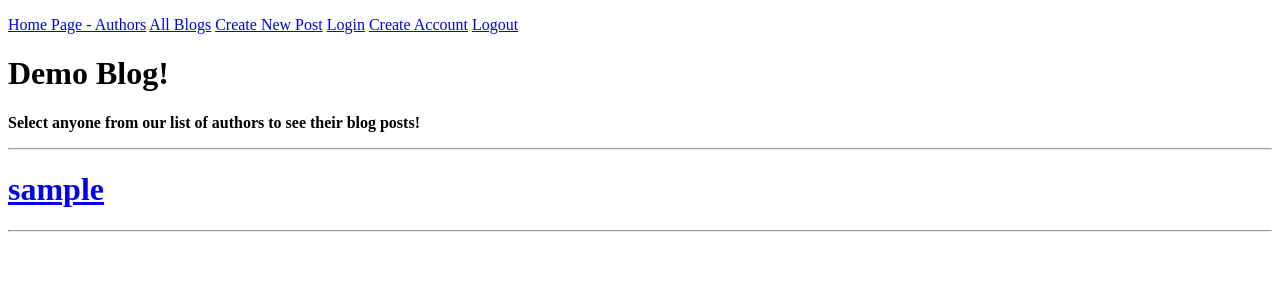
After one commit to zstephenj/blogz, a Flask app: page / in a window 1280 px wide. The commit adds this page. Shown: the top 300 px of the page. Run offline with Flask 2, Linux system fonts and the light colour scheme; the visitor is signed in with stand-in values (Sample User, id 1); data comes from the database, SQL or seed files in the repository.

Commit message:
Added index html and logout route handlers, blog also accepts user query, link to author page

```diff
--- a/main.py
+++ b/main.py
@@ -13,10 +13,10 @@ class Bpost(db.Model):
     blog_content = db.Column(db.Text)
     author_id = db.Column(db.Integer, db.ForeignKey('user.id'))
 
-    def __init__(self, blog_title, blog_content, author):
+    def __init__(self, blog_title, blog_content, author_id):
         self.blog_title = blog_title
         self.blog_content = blog_content
-        self.author = author
+        self.author_id = author_id
 
 class User(db.Model):
     id = db.Column(db.Integer, primary_key = True)
@@ -30,14 +30,14 @@ class User(db.Model):
 
 @app.before_request
 def require_login():
-    allowed_routes = ['login', 'signup']
+    allowed_routes = ['login', 'signup','blog','index']
     if request.endpoint not in allowed_routes and 'username' not in session:
         return redirect('/login')
 
 @app.route('/logout')
 def logout():
     del session['username']
-    return redirect('/')
+    return redirect('/blog')
 
 @app.route('/login', methods=['POST', 'GET'])
 def login():
@@ -109,7 +109,8 @@ def new_post():
         if not blog_body:
             body_error = 'Post body cannot be empty.'
         if not title_error and not body_error:
-            new_post = Bpost(blog_title, blog_body)
+            author_user = User.query.filter_by(username=session['username']).first()
+            new_post = Bpost(blog_title, blog_body, author_user.id)
             db.session.add(new_post)
             db.session.commit()
             blog_id = new_post.id
@@ -122,12 +123,22 @@ def new_post():
 @app.route("/blog")
 def blog():
     id = request.args.get('id')
+    author_id = request.args.get('user')
     if not id == None:
         content = Bpost.query.filter_by(id=id).all()
+        return render_template("blog.html", title="Demo Blog", content=content)
+    if not author_id == None:
+        content = Bpost.query.filter_by(author_id=author_id).all()
         return render_template("blog.html", title="Demo Blog", content=content)
     else:
         content = Bpost.query.all()
         return render_template("blog.html", title="Demo Blog", content=content)
 
+@app.route('/')
+def index():
+    authors = User.query.all()
+    return render_template('index.html', title='Blog Home', authors=authors)
+
+
 if __name__ == '__main__':
     app.run ()
--- a/templates/base.html
+++ b/templates/base.html
@@ -1,26 +1,35 @@
 <!DOCTYPE html>
+
 <head>
     <style>
     .error {color:red};
     .success {color: green};
     </style>
+
 <title>{{title}}</title>
+
 <p>
-    <a href="blog">Main Blog </a>
+    <a href="/">Home Page - Authors</a>
+    <a href="blog">All Blogs</a>
     <a href="newpost">Create New Post</a>
     <a href="login">Login</a>
     <a href="signup">Create Account</a>
     <a href="logout">Logout</a>
 </p>
+
 </head>
+
 <body>
     {% with messages = get_flashed_messages(with_categories=True) %}
+
         <ul>
         {% for category, message in messages %}
             <li class={{category}}> {{message}} </li>
         {% endfor %}
         </ul>
+
     {% endwith %}
+
     {% block content %}
     {% endblock %}
 
--- /dev/null
+++ b/templates/index.html
@@ -0,0 +1,14 @@
+{% extends "base.html" %}
+
+{% block content  %}
+    <h1>Demo Blog!</h1>
+    <p><strong>Select anyone from our list of authors to see their blog posts!</strong></p>
+    <hr>
+    {% for author in authors %}
+        <a href='./blog?user={{author.id}}'><h1>{{author.username}}</h1></a>
+        <hr>
+    {% endfor %}
+
+
+
+{% endblock  %}
```
Also changed, not shown: templates/blog.html (+15 -7 lines), templates/login.html (+10 -4 lines), templates/newpost.html (+10 -5 lines), templates/signup.html (+12 -4 lines).
